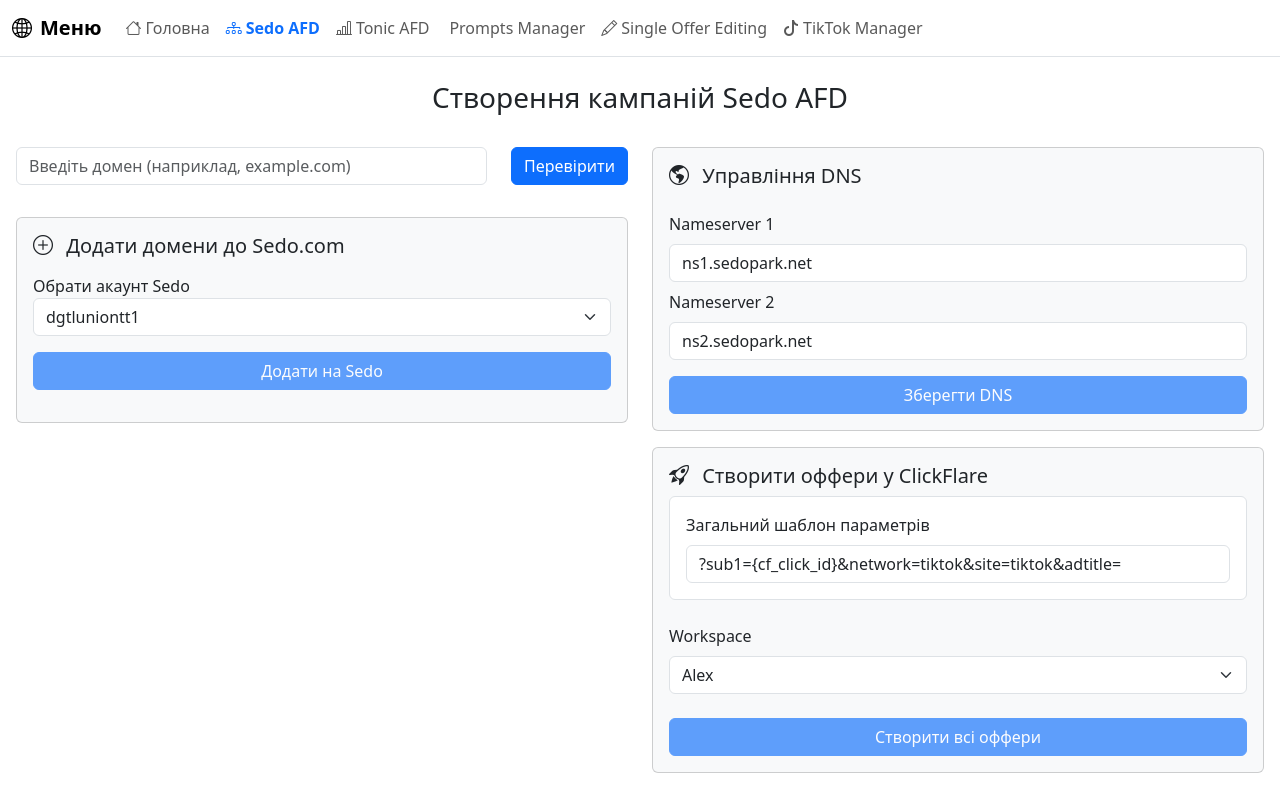
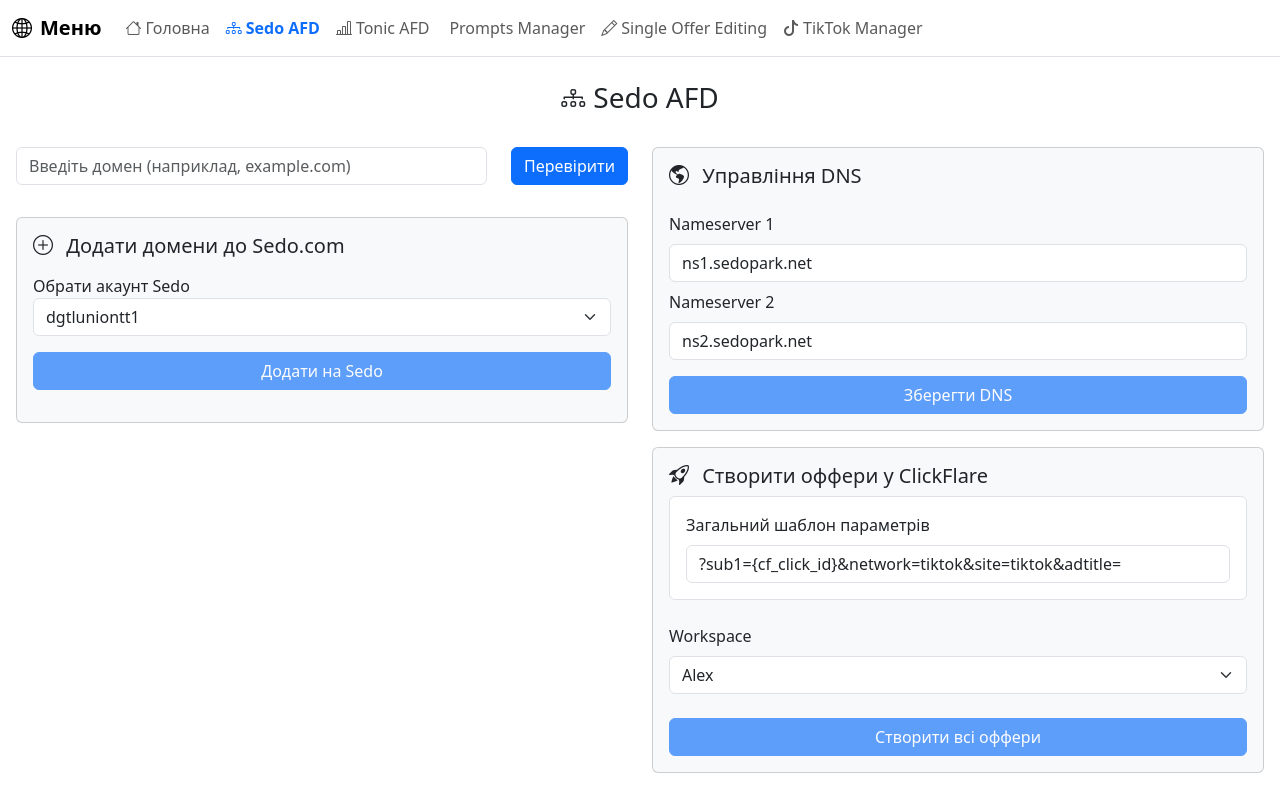
Before and after one commit to GoldenSpade/buy-domains-add-compaigns, a Vue app: page /sedo-afd in a window 1280 px wide. Built offline with nearby package versions, Linux system fonts and the light colour scheme.

Commit message:
Add icon for Header slot

```diff
--- a/src/components/Header.vue
+++ b/src/components/Header.vue
@@ -1,6 +1,7 @@
 <template>
   <div>
-    <div class="col-mb-12 pt-4 pb-4">
+    <div class="col-mb-12 pt-4 pb-4 d-flex align-items-center justify-content-center">
+      <slot name="header-icon"></slot>
       <h1 class="fs-3 text-center">{{ props.title }}</h1>
     </div>
   </div>
--- a/src/pages/PageDomainsSedoAFD.vue
+++ b/src/pages/PageDomainsSedoAFD.vue
@@ -2,7 +2,11 @@
   <div>
     <MainMenu />
     <div class="app mb-4 px-3">
-      <Header title="Створення кампаній Sedo AFD" />
+      <Header title="Sedo AFD">
+        <template #header-icon>
+          <i class="bi bi-diagram-3 me-2 fs-4" style="transform: translateY(-4px)"></i>
+        </template>
+      </Header>
       <div class="row">
         <div class="col-md-6">
           <DomainChecker />
--- a/src/pages/PagePromptsManager.vue
+++ b/src/pages/PagePromptsManager.vue
@@ -2,7 +2,11 @@
   <div>
     <MainMenu />
     <div class="app mb-4 px-3">
-      <Header title="Prompts Manager" />
+      <Header title="Prompts Manager">
+        <template #header-icon>
+          <i class="bi bi-openai me-2 fs-4" style="transform: translateY(-4px)"></i>
+        </template>
+      </Header>
       <div class="row justify-content-center">
         <div class="col-md-8">
           <ChatGptPromptsManager />
--- a/src/pages/PageSingleOfferEditing.vue
+++ b/src/pages/PageSingleOfferEditing.vue
@@ -2,7 +2,11 @@
   <div>
     <MainMenu />
     <div class="app mb-4 px-3">
-      <Header title="Single Offer Editing" />
+      <Header title="Single Offer Editing">
+        <template #header-icon>
+          <i class="bi bi-pencil me-2 fs-4" style="transform: translateY(-4px)"></i>
+        </template>
+      </Header>
       <div class="row justify-content-center">
         <div class="col-md-8">
           <SingleOfferEditing />
--- a/src/pages/PageTonicClickflare.vue
+++ b/src/pages/PageTonicClickflare.vue
@@ -2,12 +2,16 @@
   <div>
     <MainMenu />
     <div class="app mb-4 px-3">
-      <Header title="Tonic AFD" />
+      <Header title="Tonic AFD">
+        <template #header-icon>
+          <i class="bi bi-bar-chart-line me-2 fs-4" style="transform: translateY(-4px)"></i>
+        </template>
+      </Header>
       <div class="row">
         <div class="col-md-6">
           <TonicCampaignForm />
         </div>
-        <div class="col-md-6" :class="{'mt-4': isMobile}">
+        <div class="col-md-6" :class="{ 'mt-4': isMobile }">
           <CompletedCards />
         </div>
       </div>
--- a/src/pages/TikTok/PageTikTokManager.vue
+++ b/src/pages/TikTok/PageTikTokManager.vue
@@ -2,7 +2,11 @@
   <div>
     <MainMenu />
     <div class="app mb-4 px-2 px-md-3">
-      <Header title="TikTok Campaigns Manager" />
+      <Header title="TikTok Campaigns Manager">
+        <template #header-icon>
+          <i class="bi bi-tiktok me-2 fs-4" style="transform: translateY(-4px)"></i>
+        </template>
+      </Header>
       <div class="row justify-content-center">
         <div class="col-12 col-lg-10 col-xl-8">
           <TikTokManager />
```
